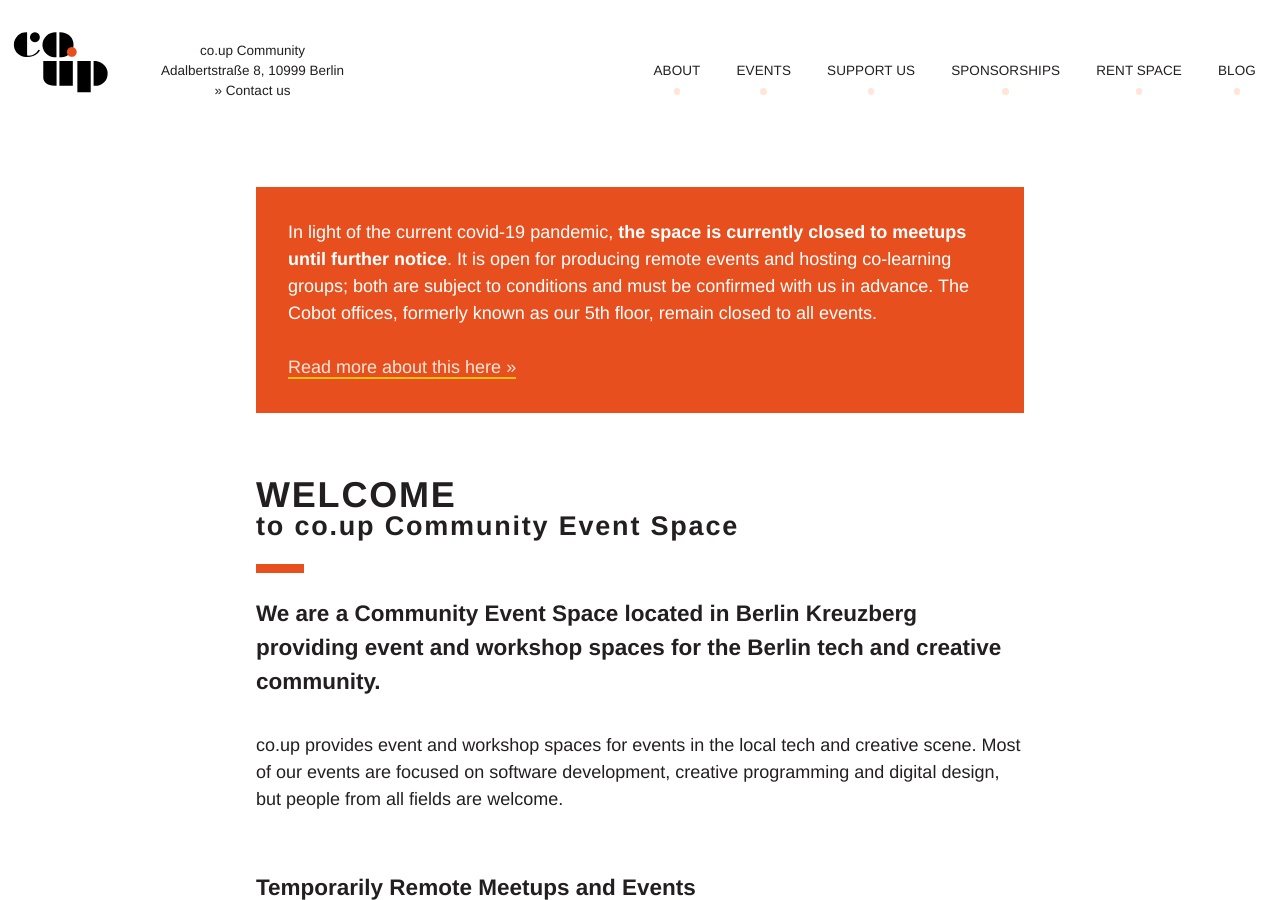
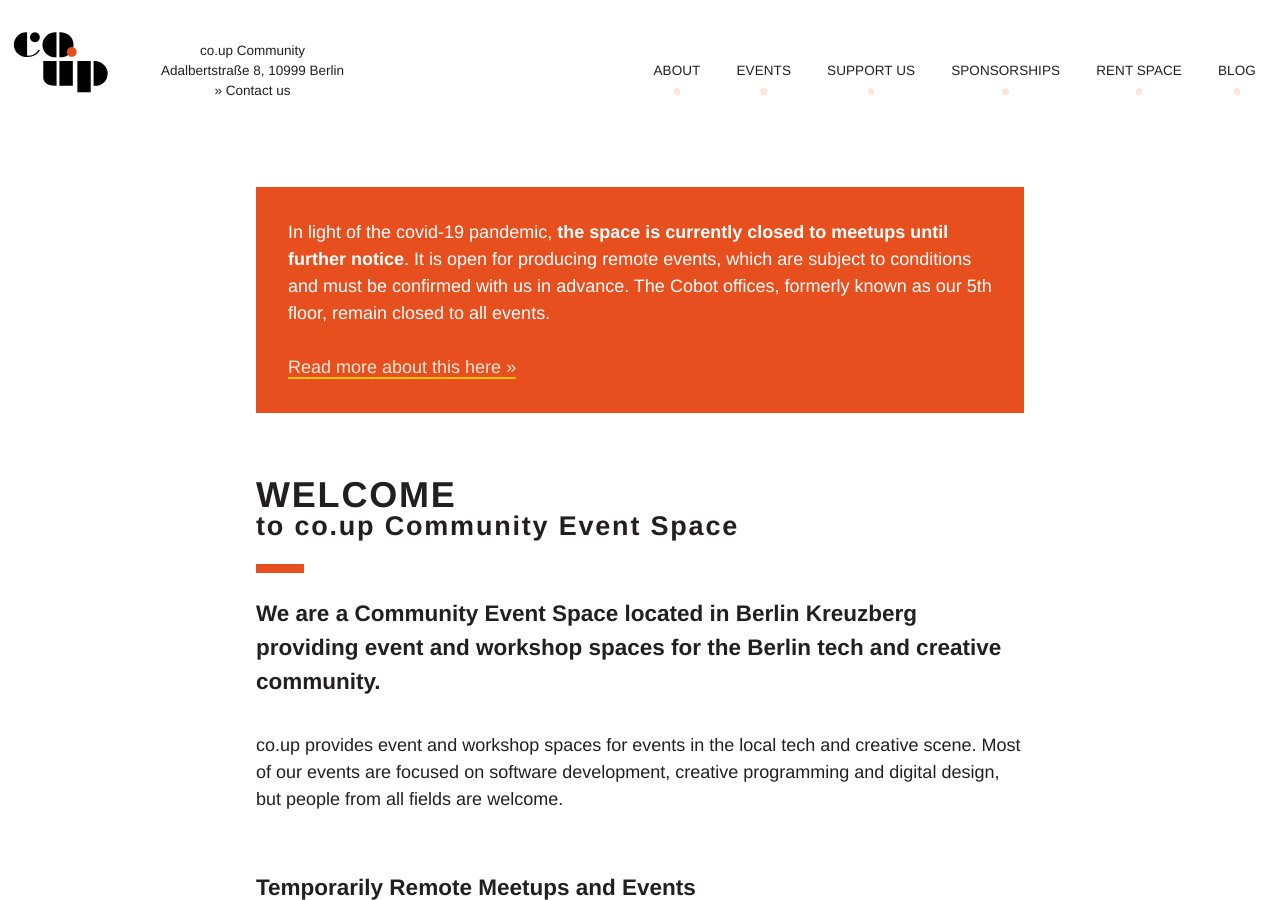
Before and after one commit to co-up/co-up.de, a Jekyll site: the page built from index.html, in a window 1280 px wide and 900 px high. Built offline with Jekyll 4.4.1, drawn with Linux system fonts in a browser that asks for light colours.

Commit message:
Update index.html
fixed wording and edited the closure notice to remote-events only

```diff
--- a/index.html
+++ b/index.html
@@ -4,7 +4,7 @@
 
 <div class="announcement mb4 mb5-l">
   <p>
-    In light of the current covid-19 pandemic, <strong>the space is currently closed to meetups until further notice</strong>. It is open for producing remote events and hosting co-learning groups; both are subject to conditions and must be confirmed with us in advance. The Cobot offices, formerly known as our 5th floor, remain closed to all events.
+    In light of the covid-19 pandemic, <strong>the space is currently closed to meetups until further notice</strong>. It is open for producing remote events, which are subject to conditions and must be confirmed with us in advance. The Cobot offices, formerly known as our 5th floor, remain closed to all events.
   </p>
   <a href="/2020/06/24/an-update-on-coups-temporary-closure/" class="announcement-link">Read more about this here »</a>
 </div>
```
